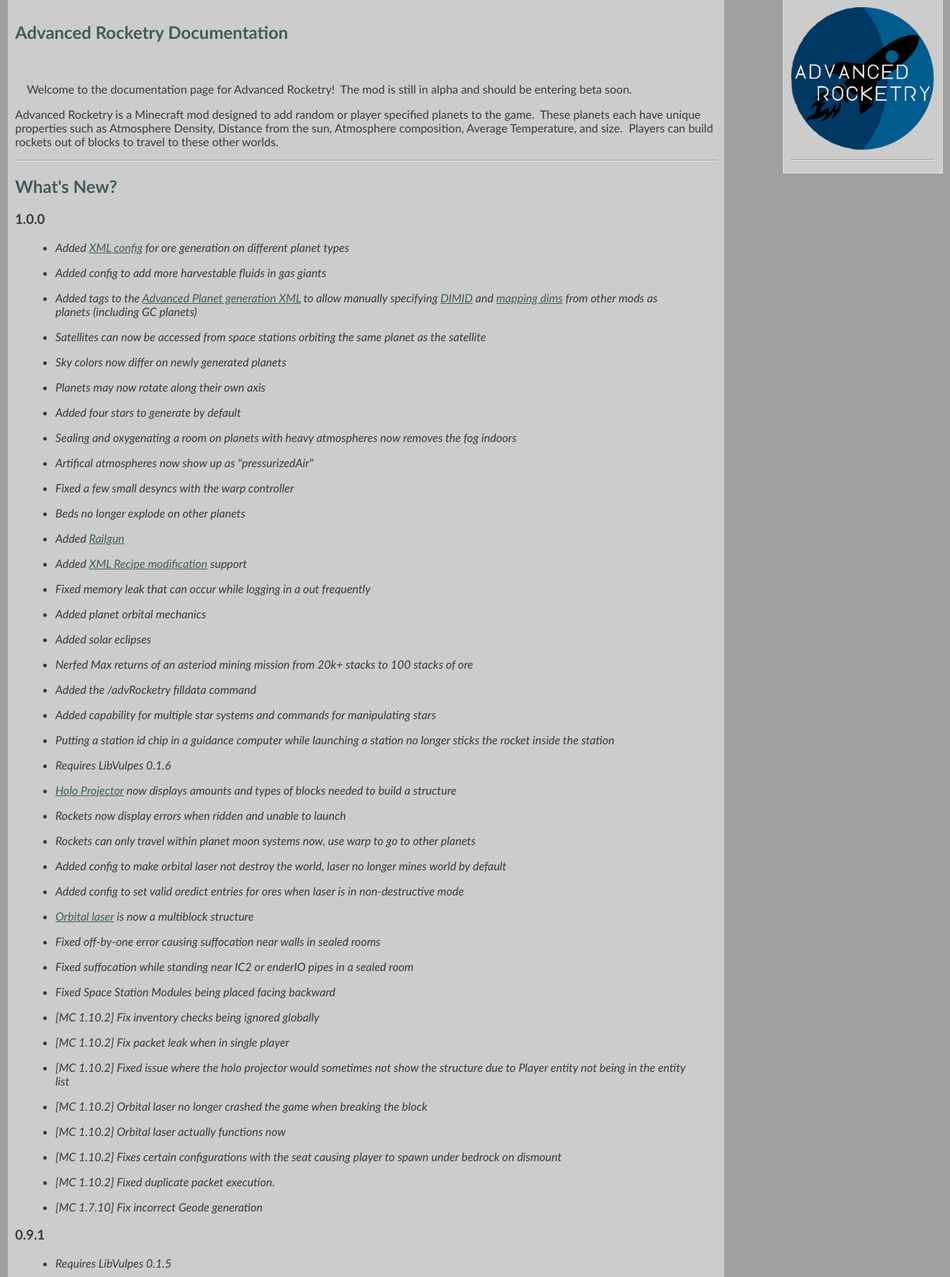
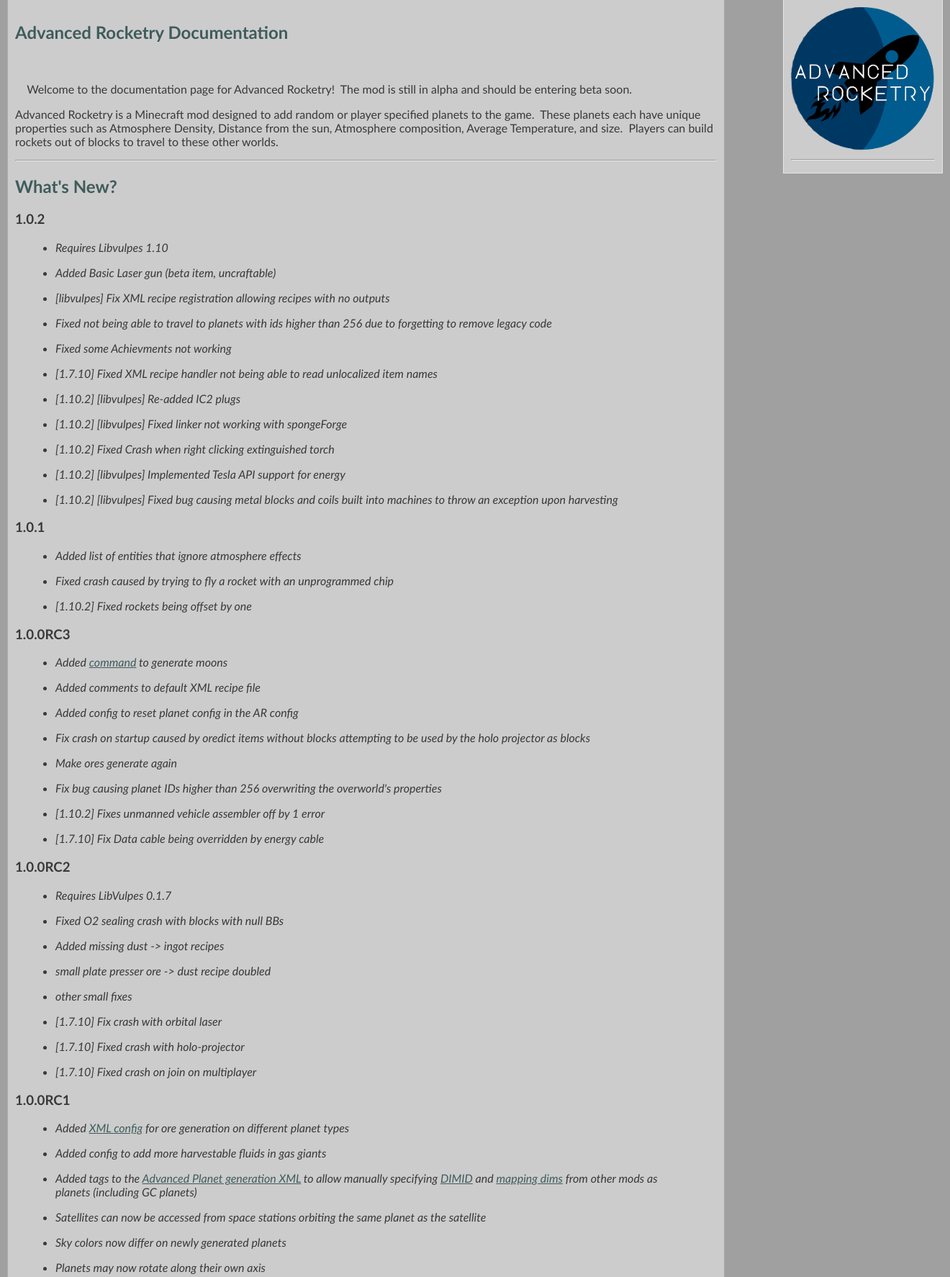
Before and after one commit to Advanced-Rocketry/AdvancedRocketryDoc, a PHP site: page / in a window 1320 px wide. Shown: the part 119-1893 px from the top of the page at 72% size. Run offline with PHP 8.4, Linux system fonts and the light colour scheme.

Commit message:
More main page updates

```diff
--- a/AdvancedRocketry/Commands.php
+++ b/AdvancedRocketry/Commands.php
@@ -9,8 +9,9 @@
     <li><b>/advancedRocketry goto station [stationId]</b>: Teleports the player executing the command to the spawn point of the station passed in the command.
     <li><b>/advancedRocketry fetch [playerName]</b>: Brings the specified player to your current coordinates and dimension.
     <li><b>/advancedRocketry planet delete [dimid]</b>: Deletes the specified dimension and its moons, but does NOT delete the world files on disk.</li>
-    <li><b>/advancedRocketry planet generate [name] [atmosphere randomness] [distance Randomness] [gravity randomness] (atmosphere base) (distance base) (gravity base)</b>: Creates a planet with the specified name and properties as follows: atmosphere = atmosphere base +/- atmosphere randomness, distance = distance base +/- distance randomness, gravity = gravity base +/- gravity randomness.  If no base is specified than overworld-like base is used.x</li>
-    <li><b>/advancedRocketry planet generate gas [name] [atmosphere randomness] [distance Randomness] [gravity randomness] (atmosphere base) (distance base) (gravity base)</b>: Creates a Gas Giant with the specified properties.  Gas Giants cannot be landed on, but this may mean something in the future.</li>
+    <li><b>/advancedRocketry planet generate [starId] [name] [atmosphere randomness] [distance Randomness] [gravity randomness] (atmosphere base) (distance base) (gravity base)</b>: Creates a planet with the specified name and properties as follows: atmosphere = atmosphere base +/- atmosphere randomness, distance = distance base +/- distance randomness, gravity = gravity base +/- gravity randomness.  If no base is specified than overworld-like base is used.x</li>
+    <li><b>/advancedRocketry planet generate [starId] gas [name] [atmosphere randomness] [distance Randomness] [gravity randomness] (atmosphere base) (distance base) (gravity base)</b>: Creates a Gas Giant with the specified properties.  Gas Giants cannot be landed on, but this may mean something in the future.</li>
+    <li><b>/advancedRocketry planet generate [planetId] moon (gas) [name] [atmosphere randomness] [distance Randomness] [gravity randomness] (atmosphere base) (distance base) (gravity base)</b>: Creates a moon around the planet specified with the given properties.  By including gas after moon it is possible to generate a gas giant as a moon.</li>
     <li><b>/advancedRocketry planet list</b>: Lists the dimension names and their IDs to chat.</li>
     <li><b>/advancedRocketry planet reset</b>: Resets the dimension the player is currently on to a global default</li>
     <li><b>/advancedRocketry planet reset [dimid]</b>: Resets the dimension specified to a global default</li>
--- a/AdvancedRocketry/blocks/Terraformer.php
+++ b/AdvancedRocketry/blocks/Terraformer.php
@@ -4,13 +4,13 @@
     $mainContent = '<h1 title="2Greggy4me">'.$title.'</h1><hr><h2><center>Overview</center></h2>
     <img align="left" src="../img/terraformer_demo.jpg" />
     <p>&nbsp;&nbsp;&nbsp;&nbsp;The terraformer can increase and decrease the atmosphere pressure on an entire planet planet.</p>
-    <p>The Terraformer requires 80 mb/t of nitrogen and oxygen and 1000RF/t for the duration of the terraforming process.</p>
+    <p>The Terraformer requires 40 mb/t of nitrogen and oxygen and 1000RF/t for the duration of the terraforming process.</p>
     <p>The Terraformer takes about an 15 minutes (configurable) to raise/lower the atmosphere by 0.01%</p>
     <br>
-    <p>Each 0.01% increase/decrease in atmosphere requires 1,440 buckets of Oxygen and Nitrogen as well as 18 Million RF</p>
+    <p>Each 0.01% increase/decrease in atmosphere requires 720 buckets of Oxygen and Nitrogen as well as 18 Million RF</p>
     <p>Once the atmosphere on a planet reaches a critical point (0.25atm, 0.75atm, 1.25atm) the planet\'s biomes will be modified to reflect the change.</p>
     <p>Chunks that have not been loaded will appear to have been generated with the new biomes, chunks that have alredy been loaded will slowly change to the new biome set.</p>';
 
-    $infoBarContent = $title.'<hr><img src="../img/electrolyser_block.png" /><hr>Hardness: 3<br />Blast Resistance: 0<br />Requires Tool: Yes<br />Full Block: Yes<br />Sealable: Yes<br />Tile Entity: Yes<br />Nitrogen: 80 mb/s<br />Oxygen: 80 mb/s<br />Energy: 1000RF/t';
+    $infoBarContent = $title.'<hr><img src="../img/electrolyser_block.png" /><hr>Hardness: 3<br />Blast Resistance: 0<br />Requires Tool: Yes<br />Full Block: Yes<br />Sealable: Yes<br />Tile Entity: Yes<br />Nitrogen: 40 mb/s<br />Oxygen: 40 mb/s<br />Energy: 1000RF/t';
     include($_SERVER["DOCUMENT_ROOT"].'/AdvancedRocketry/template.php');
 ?>
--- a/AdvancedRocketry/concepts/AdvancedPlanetConfiguration.php
+++ b/AdvancedRocketry/concepts/AdvancedPlanetConfiguration.php
@@ -25,7 +25,7 @@
 
 <p>This document will guide you through manually or semi-manually defining planets for your world!</p>
 
-<p>To use manual xml planet configuration, download and modify <a href"https://github.com/zmaster587/AdvancedRocketry/blob/master/Template.xml">this template</a> and rename it to "planetDefs.xml" in the config/advancedRocketry folder.</p></div>
+<p>To use manual xml planet configuration, download and modify <a href="https://github.com/zmaster587/AdvancedRocketry/blob/master/Template.xml">this template</a> and rename it to "planetDefs.xml" in the config/advancedRocketry folder.</p></div>
 
 <p> <br /><h3>Explaination of usable tags:</h3></p>
 <hr style="border-width: 5px;"><br />
--- a/AdvancedRocketry/concepts/index.php
+++ b/AdvancedRocketry/concepts/index.php
@@ -6,6 +6,7 @@
 <p>Information about important concepts in the mod can be found in the following list:<br /></p>
 <ul>
 <li><img class="icon" src="../img/launchPad_icon.png"> <a href="AdvancedPlanetConfiguration.php">Advanced Planet Configuration</a></li>
+<li><img class="icon" src="../img/rocket_icon.png"> <a href="Missions.php">Missions</a></li>
 <li><img class="icon" src="../img/launchPad_icon.png"> <a href="RecipeConfiguration.php">Recipe Configuration</a></li>
 <li><img class="icon" src="../img/rocket_icon.png"> <a href="Rockets.php">Rockets</a></li>
 <li><img class="icon" src="../img/rocketAssemblingMachine_icon.png"> <a href="OreConfiguration.php">Ore Configuration</a></li>
--- a/AdvancedRocketry/index.php
+++ b/AdvancedRocketry/index.php
@@ -14,7 +14,49 @@ can build rockets out of blocks to travel to these other worlds.<br />
 </p>
 <hr>
 <h2>What\'s New?</h2>
-<h3>1.0.0</h3>
+<h3>1.0.2</h3>
+<ul>
+<li>Requires Libvulpes 1.10</li>
+<li>Added Basic Laser gun (beta item, uncraftable)</li>
+<li>[libvulpes] Fix XML recipe registration allowing recipes with no outputs</li>
+<li>Fixed not being able to travel to planets with ids higher than 256 due to forgetting to remove legacy code</li>
+<li>Fixed some Achievments not working</li>
+<li>[1.7.10] Fixed XML recipe handler not being able to read unlocalized item names</li>
+<li>[1.10.2] [libvulpes] Re-added IC2 plugs</li>
+<li>[1.10.2] [libvulpes] Fixed linker not working with spongeForge</li>
+<li>[1.10.2] Fixed Crash when right clicking extinguished torch</li>
+<li>[1.10.2] [libvulpes] Implemented Tesla API support for energy</li>
+<li>[1.10.2] [libvulpes] Fixed bug causing metal blocks and coils built into machines to throw an exception upon harvesting</li>
+</ul>
+<h3>1.0.1</h3>
+<ul>
+<li>Added list of entities that ignore atmosphere effects</li>
+<li>Fixed crash caused by trying to fly a rocket with an unprogrammed chip</li>
+<li>[1.10.2] Fixed rockets being offset by one</li>
+</ul>
+<h3>1.0.0RC3</h3>
+<ul>
+<li>Added <a href="Commands.php">command</a> to generate moons</li>
+<li>Added comments to default XML recipe file</li>
+<li>Added config to reset planet config in the AR config</li>
+<li>Fix crash on startup caused by oredict items without blocks attempting to be used by the holo projector as blocks</li>
+<li>Make ores generate again</li>
+<li>Fix bug causing planet IDs higher than 256 overwriting the overworld\'s properties</li>
+<li>[1.10.2] Fixes unmanned vehicle assembler off by 1 error</li>
+<li>[1.7.10] Fix Data cable being overridden by energy cable</li>
+</ul>
+<h3>1.0.0RC2</h3>
+<ul>
+<li>Requires LibVulpes 0.1.7</li>
+<li>Fixed O2 sealing crash with blocks with null BBs</li>
+<li>Added missing dust -> ingot recipes</li>
+<li>small plate presser ore -> dust recipe doubled</li>
+<li>other small fixes</li>
+<li>[1.7.10] Fix crash with orbital laser</li>
+<li>[1.7.10] Fixed crash with holo-projector</li>
+<li>[1.7.10] Fixed crash on join on multiplayer</li>
+</ul>
+<h3>1.0.0RC1</h3>
 <ul>
 <li>Added <a href="concepts/OreConfiguration.php">XML config</a> for ore generation on different planet types</li>
 <li>Added config to add more harvestable fluids in gas giants</li>
@@ -32,7 +74,7 @@ can build rockets out of blocks to travel to these other worlds.<br />
 <li>Fixed memory leak that can occur while logging in a out frequently</li>
 <li>Added planet orbital mechanics</li>
 <li>Added solar eclipses</li>
-<li>Nerfed Max returns of an asteriod mining mission from 20k+ stacks to 100 stacks of ore</li>
+<li>Nerfed Max returns of an asteriod mining <a href="concepts/Missions.php">mission</a> from 20k+ stacks to 100 stacks of ore</li>
 <li>Added the /advRocketry filldata command</li>
 <li>Added capability for multiple star systems and commands for manipulating stars</li>
 <li>Putting a station id chip in a guidance computer while launching a station no longer sticks the rocket inside the station</li>
```
